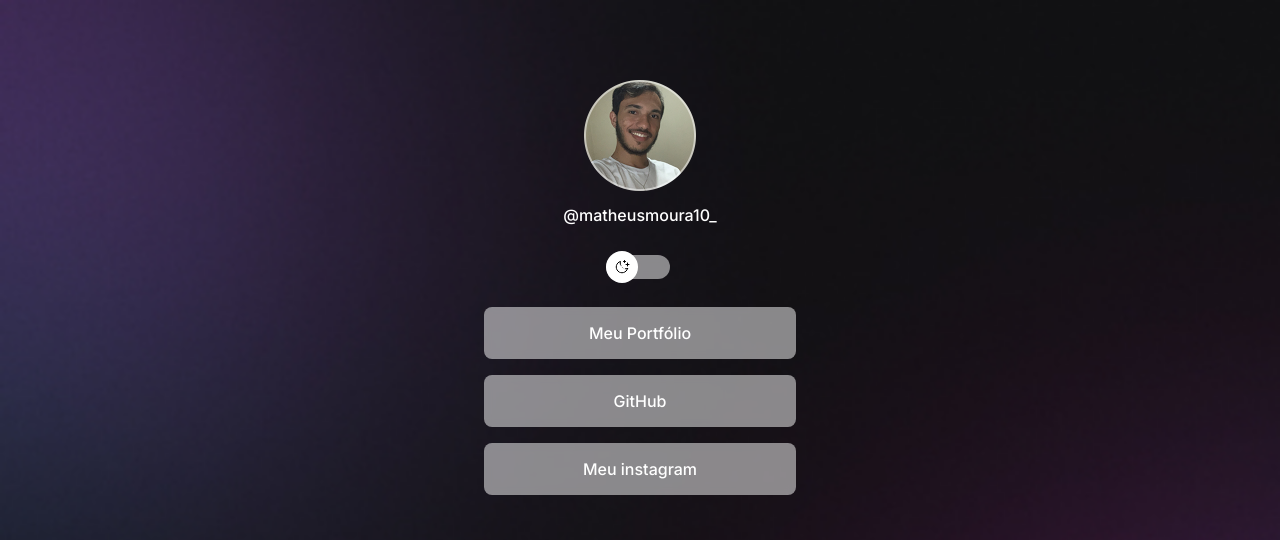
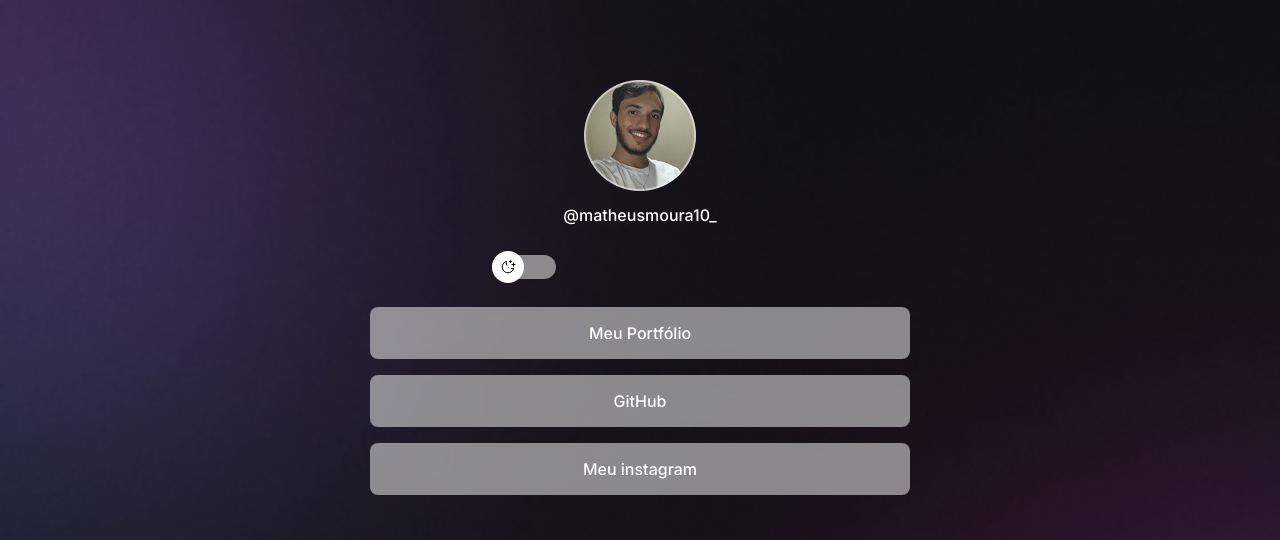
Before and after one commit to matheusmouraa10/projeto-rocketseat, a plain HTML site: page index.html in a window 1280 px wide. Shown: the top 540 px of the page. Drawn offline with nearby package versions, Linux system fonts and the light colour scheme.

Commit message:
ajuste container width

```diff
--- a/style.css
+++ b/style.css
@@ -46,8 +46,8 @@ body * {
 }
 
 #container {
-  width: 360px;
-  margin: auto;
+  width: 100%;
+  max-width: 588px;
   margin: 56px auto 0px;
   padding: 0 24px;
 }
```
